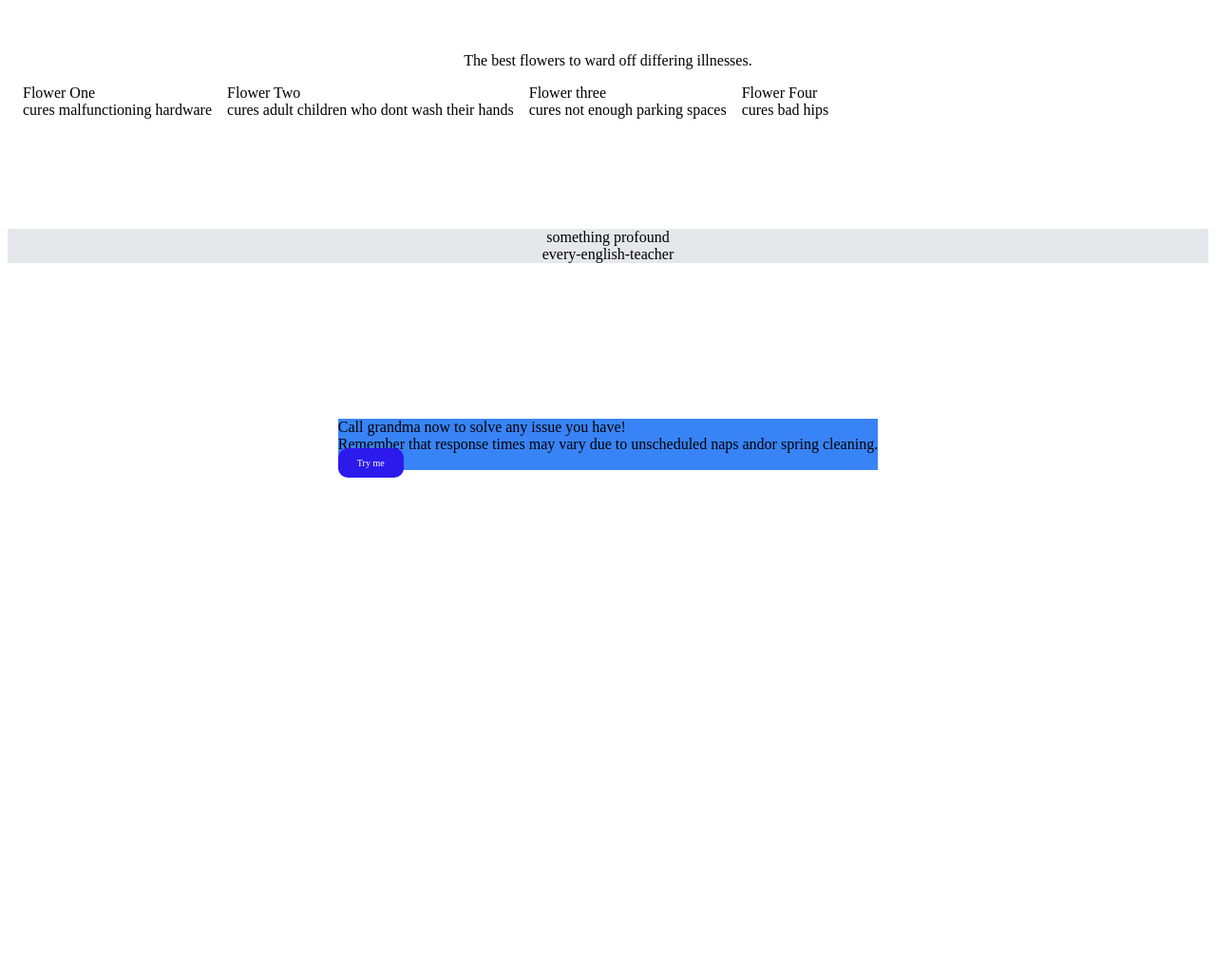
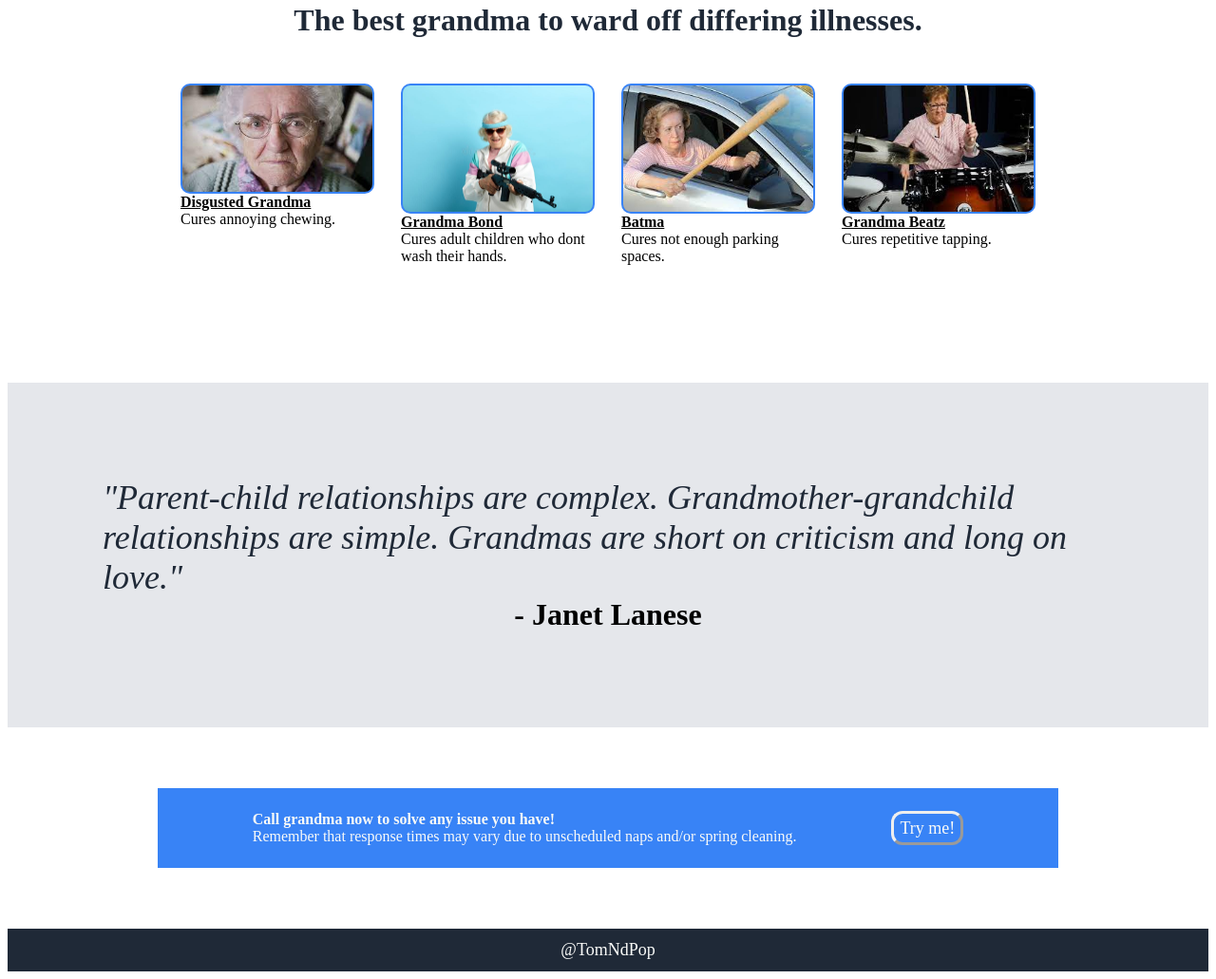
Before and after one commit to RyanLilleyman/strawberry-shortbread, a plain HTML site: page index.html in a window 1280 px wide. Shown: the part 573-1604 px from the top of the page at 95% size. Before the commit the page ends 1140 px from the top, so only its background shows below. Drawn offline with Linux system fonts and the light colour scheme.

Commit message:
Add newest touches to the styling

```diff
--- a/index.html
+++ b/index.html
@@ -9,7 +9,7 @@
     <div class="header">
         <div class="logo-links">
             <div class="logo">
-                Granny's Garden
+                Granny's Garage
             </div>
             <div class="links">
                 <ul>
@@ -22,43 +22,51 @@
         <div class="duplet">
             <div class="triplet">
                 <div class="website-awesome">
-                    Granny's Garden is Beautiful
+                    Granny's Gorgeous Garageside Garden
                 </div>
                 <div class="awesome-subtext">
                     Grandma grew up with gardens galore; graceful and galant,
                     she gave gifts for gods and goddesses of gaussian gradiance.
                 </div>
-                <button class="awesome-signin">Sign Up!</button>
+                <a href="./rose.png" class="awesome-signin">Generate a Rose!</a>
             </div>
-            <img src='./grandmasgarden.png' class="frankenstein"></img>
+            <img alt='grannystien' src='./grandmasgarden.png' class="frankenstein"></img>
         </div>
     </div>
     <div class="random">
         <div class="random-header">
-            The best flowers to ward off differing illnesses.
+            The best grandma to ward off differing illnesses.
         </div>
         <div class="tiles">
             <div class="munchkin-ruler">
-                <div class="munchkin-minister">Flower One</div>
-                <div class="munchkin-slave">cures malfunctioning hardware</div>
+                <img alt='grandmaeye' class="munchkin-minister-1" src="./absolutedisgustgrandma.png" ></img>
+                <div class="grandma-text">Disgusted Grandma</div>
+                <div class="munchkin-slave">Cures annoying chewing.</div>
             </div>
             <div class="munchkin-ruler">
-                <div class="munchkin-minister">Flower Two</div>
-                <div class="munchkin-slave">cures adult children who dont wash their hands</div>
+                <img alt='grandmasgotagun' class="munchkin-minister-2" src="./grandmasgun.png"></img>
+                <div class="grandma-text">Grandma Bond</div>
+                <div class="munchkin-slave">Cures adult children who dont wash their hands.</div>
             </div>
             <div class="munchkin-ruler">
-                <div class="munchkin-minister">Flower three</div>
-                <div class="munchkin-slave">cures not enough parking spaces</div>
+                <img alt='roadrage' class="munchkin-minister-3" src="./grandmaroadrage.png"></img>
+                <div class="grandma-text">Batma</div>
+                <div class="munchkin-slave">Cures not enough parking spaces.</div>
             </div>
             <div class="munchkin-ruler">
-                <div class="munchkin-minister">Flower Four</div>
-                <div class="munchkin-slave">cures bad hips</div>
+                <img alt='drum' class="munchkin-minister-4" src="./grannydrummer.png"></img>
+                <div class="grandma-text">Grandma Beatz</div>
+                <div class="munchkin-slave">Cures repetitive tapping.</div>
             </div>
         </div>
     </div>
     <div class="quote">
-        <div class="Othellos-last-wish">something profound</div>
-        <div class="every-english-teacher">every-english-teacher</div>
+        <div class="Othellos-last-wish">
+            "Parent-child relationships are complex. Grandmother-grandchild relationships are simple.
+             Grandmas are short on criticism and long on love."</div>
+        <div class="every-english-teacher">
+            - Janet Lanese
+        </div>
     </div>
     <div class="call">
         <div class="centralbox">
@@ -67,14 +75,14 @@
                     Call grandma now to solve any issue you have!
                 </div>
                 <div class="grandma">
-                    Remember that response times may vary due to unscheduled naps andor spring cleaning.
+                    Remember that response times may vary due to unscheduled naps and/or spring cleaning.
                 </div>
             </div>
-            <a href="./pressmeagain.html" class="button1" target="_blank">Try me</a>
+            <a href="./pressmeagain.html" class="button1" target="_blank">Try me!</a>
         </div>
     </div>
     <div class="footer">
-
+        <a href="https://github.com/TomNdPop" class="contact" target="_blank">@TomNdPop</a>
     </div>
 </body>
 
--- a/style.css
+++ b/style.css
@@ -39,21 +39,25 @@ ul{
 .random{
     display: flex;
     flex-direction: column;
-    margin-top: 100px;
+    margin-top: 24px;
     margin-bottom:100px;
 
 }
 
 .tiles{
     display: flex;
-    gap: 16px;
-    margin: 16px;
-
+    gap: 32px;
+    margin: 24px;
+    justify-content: center;
 }
 
 .random-header{
     display: flex;
     justify-content: center;
+    color:#1F2937;
+    font-size: 32px;
+    font-weight: bolder;
+    margin: 24px;
 }
 
 a{
@@ -64,23 +68,25 @@ a{
 }
 
 .button1{
-    background-color: #2c1aed;
-    border: none;
-    border-radius: 10px ;
-    color: white;
-    padding: 10px 20px;
+    border-radius: 12px;
+    cursor: pointer;
     text-align: center;
+    padding: 1px 6px;
+    border-style: outset;
+    background-color: #3883f6;
+    display: flex;
+    justify-content: center;
+    align-items: center;
+    color: #F9FAF8;
     text-decoration: none;
-    font-size: 10px;
-    cursor: pointer;
 }
+
 .quote{
     display: flex;
     justify-content: flex-start;
     flex-direction: column;
     align-items: center;
-    margin-top: 100px;
-    margin-bottom: 100px;
+    padding: 100px;
     background-color: #E5E7EB;
 }
 
@@ -97,10 +103,21 @@ a{
 
 .footer{
     background-color: #1f2937;
+    color: #F9FAF8;
+    display: flex;
+    justify-content: center;
+    padding-top: 12px;
+    padding-bottom: 12px;
 }
 
 .centralbox{
     background-color: #3883f6;
+    display: flex;
+    align-content: center;
+    justify-content: center;
+    padding: 24px 100px;
+    gap: 100px
+
 }
 
 .website-awesome{
@@ -111,6 +128,8 @@ a{
 
 .awesome-subtext{
     color: #E5E7EB;
+    padding:8px
+
 }
 
 .frankenstein{
@@ -131,4 +150,72 @@ a{
     background-color: #3883f6;
     margin-top: 8px;
     color: #F9FAF8;
+    padding: 1px 6px;
+
 }
+
+.munchkin-minister-1{
+    border-radius: 10px;
+    max-width: 200px;
+    padding: 2px;
+    background-color: #3883f6;
+}
+
+.munchkin-minister-2{
+    border-radius: 10px;
+    max-width: 200px;
+    padding:2px;
+    background-color: #3883f6;
+}
+
+.munchkin-minister-3{
+    border-radius: 10px;
+    max-width: 200px;
+    padding:2px;
+    background-color: #3883f6;
+}
+
+.munchkin-minister-4{
+    border-radius: 10px;
+    max-width: 200px;
+    padding:2px;
+    background-color: #3883f6;
+}
+
+.munchkin-ruler{
+    display: flex;
+    flex-direction: column;
+    align-content: center;
+    max-width: 200px;
+    flex-wrap: wrap;
+}
+
+.grandma-text{
+    font-weight: bolder;
+    text-decoration: underline;
+}
+
+.Othellos-last-wish{
+    font-size: 36px;
+    font-weight: lighter;
+    color: #1F2937;
+    font-style: italic;
+}
+
+.every-english-teacher{
+    font-size: 32px;
+    font-weight: bold;
+}
+
+.calling,.grandma{
+    color:#F9FAF8
+}
+
+.calling{
+    font-weight: bolder;
+}
+
+.contact{
+    text-decoration: none;
+    color: #F9FAF8;
+}
--- a/style1.css
+++ b/style1.css
@@ -2,22 +2,26 @@
     display: flex;
     justify-content: center;
     align-items: center;
+    flex-direction: column;
 }
 
 body{
     display: flex;
     justify-content: center;
     align-items: center;
+    flex-direction: column;
 }
 
 .button1{
-    background-color: #2c1aed;
-    border: none;
-    border-radius: 10px ;
-    color: white;
-    padding: 10px 20px;
+    border-radius: 12px;
+    cursor: pointer;
     text-align: center;
-    text-decoration: none;
-    font-size: 10px;
-    cursor: pointer;
+    padding: 1px 6px;
+    border-style: outset;
+    background-color: #3883f6;
+    display: flex;
+    justify-content: center;
+    align-items: center;
+    color: aliceblue;
+    text-decoration:none;
 }
```
Also changed, not shown: pressmeagain.html (+1 -0 lines), absolutedisgustgrandma.png (added), confusion.png (added), grandmaroadrage.png (added), grandmasgun.png (added), grannydrummer.png (added), rose.png (added).
